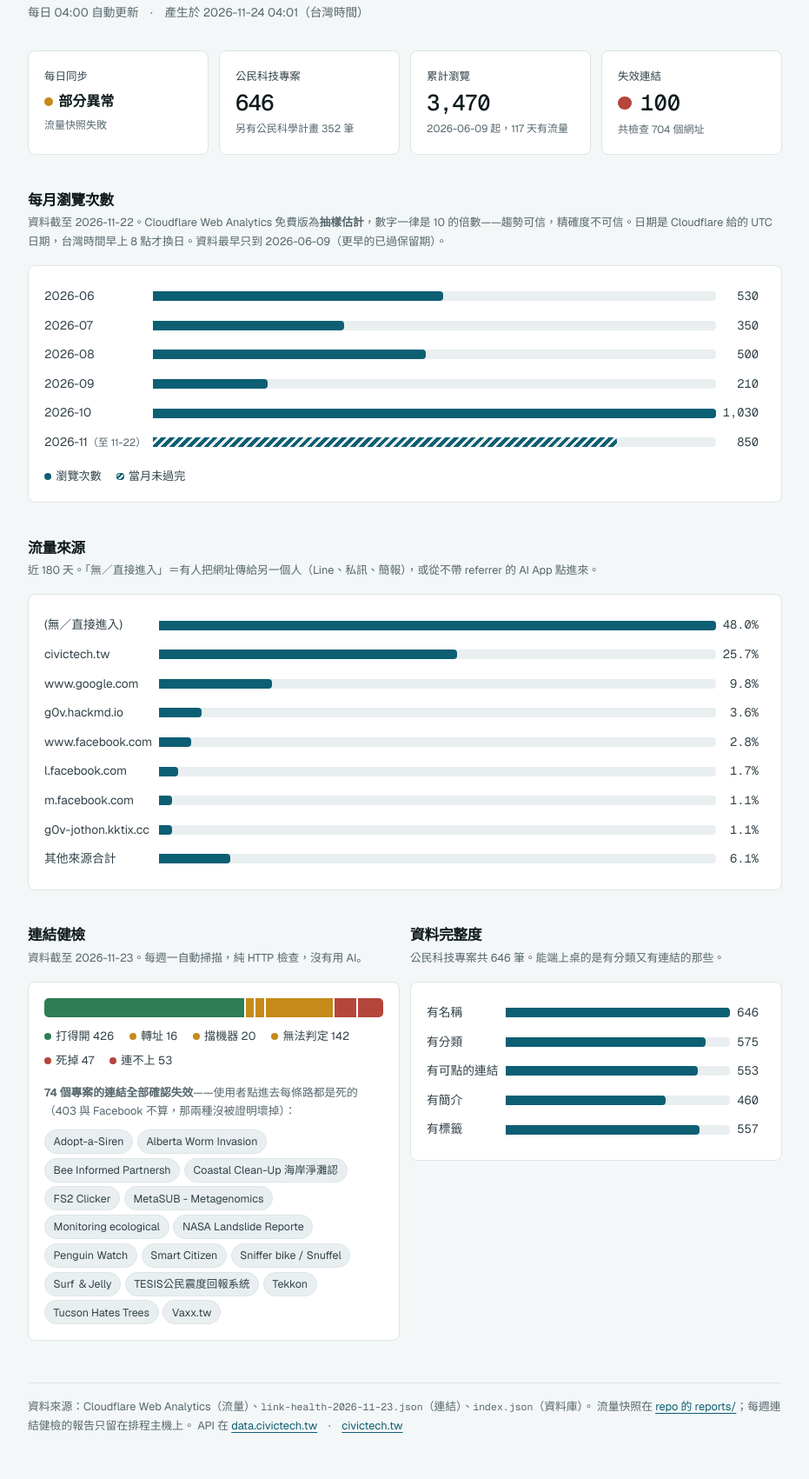
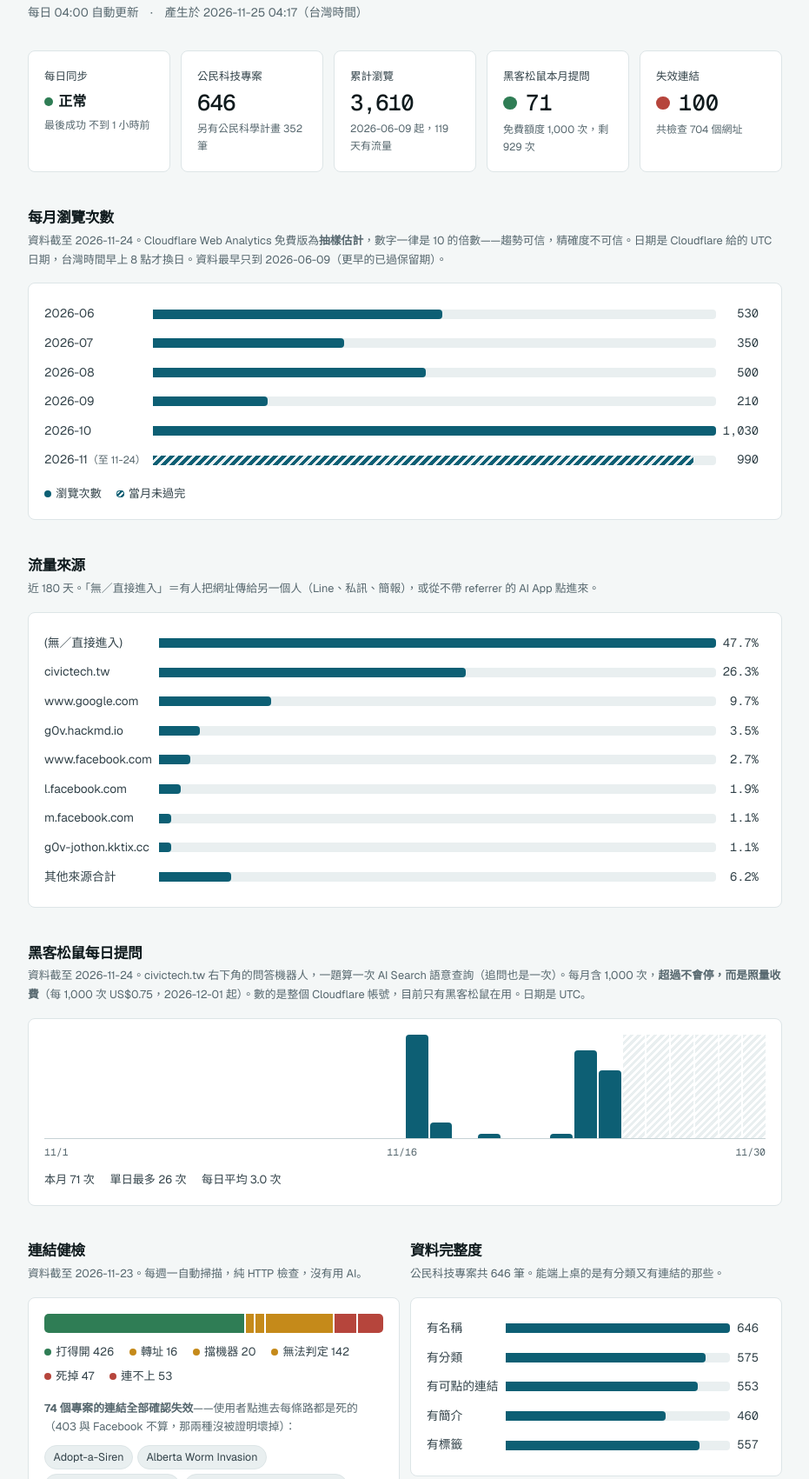
Before and after one commit to g0v/civictech-tw-data, a plain HTML site: page data/status.html in a window 1280 px wide. Shown: the part 130-1831 px from the top of the page at 87% size, without its empty margins (174-1105 px from the left). Drawn offline with nearby package versions, Linux system fonts and the light colour scheme.

Commit message:
sync: 2026-11-25 資料更新

```diff
--- a/data/status.html
+++ b/data/status.html
@@ -2,7 +2,7 @@
 <html lang="zh-Hant-TW"><head><meta charset="utf-8">
 <meta name="viewport" content="width=device-width,initial-scale=1">
 <title>civictech.tw 運作狀況</title>
-<meta name="description" content="civictech.tw 的流量、資料完整度與連結健檢，每日自動更新。">
+<meta name="description" content="civictech.tw 的流量、黑客松鼠用量、資料完整度與連結健檢，每日自動更新。">
 <script>
   // 跟 civictech.tw 同一套：選過的優先，沒選過跟系統；在畫面出來前決定，免得閃一下
   (function () {
@@ -78,7 +78,7 @@ h1{font-size:1.75rem;font-weight:650;margin:0 0 .4rem}
 h2{font-size:1.05rem;font-weight:600;margin:2.6rem 0 .3rem}
 .note{color:var(--ink-muted);font-size:.8rem;margin:0 0 1rem}
 .card{background:var(--surface);border:1px solid var(--line);border-radius:8px;padding:18px}
-.tiles{display:grid;grid-template-columns:repeat(auto-fit,minmax(170px,1fr));gap:12px}
+.tiles{display:grid;grid-template-columns:repeat(auto-fit,minmax(150px,1fr));gap:12px}
 .tile .k{color:var(--ink-2);font-size:.78rem;margin-bottom:.35rem}
 .tile .v{font-family:var(--font-mono);font-size:1.6rem;font-weight:500;line-height:1.15;
   font-variant-numeric:tabular-nums;letter-spacing:-.03em}
@@ -93,6 +93,14 @@ td.lbl{color:var(--ink-2);white-space:nowrap;width:1%}
 td.num{text-align:right;font-family:var(--font-mono);font-variant-numeric:tabular-nums;color:var(--ink-2);white-space:nowrap;width:1%}
 .bar{height:11px;border-radius:0 4px 4px 0;background:var(--accent);min-width:2px}
 .track{background:var(--surface-2);border-radius:0 4px 4px 0;height:11px}
+.cols-chart{display:flex;align-items:flex-end;gap:2px;height:120px;
+  border-bottom:1px solid var(--line-strong)}
+.cols-chart .col{flex:1;height:100%;display:flex;align-items:flex-end;cursor:default}
+.cols-chart .col i{display:block;width:100%;background:var(--accent);border-radius:4px 4px 0 0}
+.cols-chart .col:hover i{background:var(--ink-2)}
+.cols-chart .col.future{background:repeating-linear-gradient(135deg,var(--surface-2) 0 3px,transparent 3px 6px)}
+.col-axis{display:flex;justify-content:space-between;font-family:var(--font-mono);font-size:.72rem;
+  color:var(--ink-muted);margin-top:.3rem}
 .stack{display:flex;height:22px;border-radius:5px;overflow:hidden;gap:2px;background:var(--surface)}
 .stack i{display:block}
 .legend{display:flex;flex-wrap:wrap;gap:.35rem 1.1rem;margin-top:.7rem;font-size:.82rem;color:var(--ink-2)}
@@ -120,45 +128,85 @@ svg text{fill:var(--ink-muted);font-size:11px}
 <button id="theme-toggle" class="icon-btn theme-toggle" type="button" aria-label="切換淺色／深色模式"><svg class="icon-moon" width="18" height="18" viewBox="0 0 24 24" fill="none" stroke="currentColor" stroke-width="1.75" stroke-linecap="round" stroke-linejoin="round" aria-hidden="true"><path d="M21 12.8A9 9 0 1 1 11.2 3a7 7 0 0 0 9.8 9.8z"/></svg><svg class="icon-sun" width="18" height="18" viewBox="0 0 24 24" fill="none" stroke="currentColor" stroke-width="1.75" stroke-linecap="round" stroke-linejoin="round" aria-hidden="true"><circle cx="12" cy="12" r="4"/><path d="M12 2v2M12 20v2M4.9 4.9l1.4 1.4M17.7 17.7l1.4 1.4M2 12h2M20 12h2M4.9 19.1l1.4-1.4M17.7 6.3l1.4-1.4"/></svg></button></nav></div></header>
 <main>
 <h1>civictech.tw 運作狀況</h1>
-<p class="sub">每日 04:00 自動更新　·　產生於 <time id="generated" datetime="2026-11-24T04:01:06+08:00">2026-11-24 04:01</time>（台灣時間）</p>
+<p class="sub">每日 04:00 自動更新　·　產生於 <time id="generated" datetime="2026-11-25T04:17:41+08:00">2026-11-25 04:17</time>（台灣時間）</p>
 
 <div class="tiles">
 <div class="card tile"><div class="k">每日同步</div>
-<div class="v pill"><span class="dot" style="background:var(--warn)"></span>部分異常</div>
-<div class="m">流量快照失敗</div></div>
+<div class="v pill"><span class="dot" style="background:var(--good)"></span>正常</div>
+<div class="m">最後成功 <time class="ago" datetime="2026-11-24T20:17:41+00:00">11-25 04:17</time></div></div>
 <div class="card tile"><div class="k">公民科技專案</div><div class="v">646</div>
 <div class="m">另有公民科學計畫 352 筆</div></div>
-<div class="card tile"><div class="k">累計瀏覽</div><div class="v">3,470</div>
-    <div class="m">2026-06-09 起，117 天有流量</div></div>
+<div class="card tile"><div class="k">累計瀏覽</div><div class="v">3,610</div>
+    <div class="m">2026-06-09 起，119 天有流量</div></div>
+<div class="card tile"><div class="k">黑客松鼠本月提問</div>
+    <div class="v pill n"><span class="dot" style="background:var(--good)"></span>71</div>
+    <div class="m">免費額度 1,000 次，剩 929 次</div></div>
 <div class="card tile"><div class="k">失效連結</div>
     <div class="v pill n"><span class="dot" style="background:var(--crit)"></span>100</div>
     <div class="m">共檢查 704 個網址</div></div>
 </div>
 <h2>每月瀏覽次數</h2>
-<p class="note">資料截至 2026-11-22。Cloudflare Web Analytics 免費版為<strong>抽樣估計</strong>，數字一律是 10 的倍數——趨勢可信，精確度不可信。日期是 Cloudflare 給的 UTC 日期，台灣時間早上 8 點才換日。資料最早只到 2026-06-09（更早的已過保留期）。</p>
+<p class="note">資料截至 2026-11-24。Cloudflare Web Analytics 免費版為<strong>抽樣估計</strong>，數字一律是 10 的倍數——趨勢可信，精確度不可信。日期是 Cloudflare 給的 UTC 日期，台灣時間早上 8 點才換日。資料最早只到 2026-06-09（更早的已過保留期）。</p>
 <div class="card"><table>
 <tr><td class="lbl">2026-06</td><td><div class="track"><div class="bar" style="width:51.5%"></div></div></td><td class="num">530</td></tr>
 <tr><td class="lbl">2026-07</td><td><div class="track"><div class="bar" style="width:34.0%"></div></div></td><td class="num">350</td></tr>
 <tr><td class="lbl">2026-08</td><td><div class="track"><div class="bar" style="width:48.5%"></div></div></td><td class="num">500</td></tr>
 <tr><td class="lbl">2026-09</td><td><div class="track"><div class="bar" style="width:20.4%"></div></div></td><td class="num">210</td></tr>
 <tr><td class="lbl">2026-10</td><td><div class="track"><div class="bar" style="width:100.0%"></div></div></td><td class="num">1,030</td></tr>
-<tr><td class="lbl">2026-11<span class="partial">（至 11-22）</span></td><td><div class="track"><div class="bar bar-partial" style="width:82.5%"></div></div></td><td class="num">850</td></tr>
+<tr><td class="lbl">2026-11<span class="partial">（至 11-24）</span></td><td><div class="track"><div class="bar bar-partial" style="width:96.1%"></div></div></td><td class="num">990</td></tr>
 </table><div class="legend"><span><span class="dot" style="background:var(--accent)"></span>瀏覽次數</span>
 <span><span class="dot dot-partial"></span>當月未過完</span>
 </div></div>
 <h2>流量來源</h2>
 <p class="note">近 180 天。「無／直接進入」＝有人把網址傳給另一個人（Line、私訊、簡報），或從不帶 referrer 的 AI App 點進來。</p>
 <div class="card"><table>
-<tr><td class="lbl">(無／直接進入)</td><td><div class="track"><div class="bar" style="width:100.0%"></div></div></td><td class="num">48.0%</td></tr>
-<tr><td class="lbl">civictech.tw</td><td><div class="track"><div class="bar" style="width:53.5%"></div></div></td><td class="num">25.7%</td></tr>
-<tr><td class="lbl">www.google.com</td><td><div class="track"><div class="bar" style="width:20.3%"></div></div></td><td class="num">9.8%</td></tr>
-<tr><td class="lbl">g0v.hackmd.io</td><td><div class="track"><div class="bar" style="width:7.6%"></div></div></td><td class="num">3.6%</td></tr>
-<tr><td class="lbl">www.facebook.com</td><td><div class="track"><div class="bar" style="width:5.8%"></div></div></td><td class="num">2.8%</td></tr>
-<tr><td class="lbl">l.facebook.com</td><td><div class="track"><div class="bar" style="width:3.5%"></div></div></td><td class="num">1.7%</td></tr>
-<tr><td class="lbl">m.facebook.com</td><td><div class="track"><div class="bar" style="width:2.3%"></div></div></td><td class="num">1.1%</td></tr>
-<tr><td class="lbl">g0v-jothon.kktix.cc</td><td><div class="track"><div class="bar" style="width:2.3%"></div></div></td><td class="num">1.1%</td></tr>
-<tr><td class="lbl">其他來源合計</td><td><div class="track"><div class="bar" style="width:12.8%"></div></div></td><td class="num">6.1%</td></tr>
+<tr><td class="lbl">(無／直接進入)</td><td><div class="track"><div class="bar" style="width:100.0%"></div></div></td><td class="num">47.7%</td></tr>
+<tr><td class="lbl">civictech.tw</td><td><div class="track"><div class="bar" style="width:55.1%"></div></div></td><td class="num">26.3%</td></tr>
+<tr><td class="lbl">www.google.com</td><td><div class="track"><div class="bar" style="width:20.2%"></div></div></td><td class="num">9.7%</td></tr>
+<tr><td class="lbl">g0v.hackmd.io</td><td><div class="track"><div class="bar" style="width:7.3%"></div></div></td><td class="num">3.5%</td></tr>
+<tr><td class="lbl">www.facebook.com</td><td><div class="track"><div class="bar" style="width:5.6%"></div></div></td><td class="num">2.7%</td></tr>
+<tr><td class="lbl">l.facebook.com</td><td><div class="track"><div class="bar" style="width:3.9%"></div></div></td><td class="num">1.9%</td></tr>
+<tr><td class="lbl">m.facebook.com</td><td><div class="track"><div class="bar" style="width:2.2%"></div></div></td><td class="num">1.1%</td></tr>
+<tr><td class="lbl">g0v-jothon.kktix.cc</td><td><div class="track"><div class="bar" style="width:2.2%"></div></div></td><td class="num">1.1%</td></tr>
+<tr><td class="lbl">其他來源合計</td><td><div class="track"><div class="bar" style="width:12.9%"></div></div></td><td class="num">6.2%</td></tr>
 </table></div>
+<h2>黑客松鼠每日提問</h2>
+<p class="note">資料截至 2026-11-24。civictech.tw 右下角的問答機器人，一題算一次 AI Search 語意查詢（追問也是一次）。每月含 1,000 次，<strong>超過不會停，而是照量收費</strong>（每 1,000 次 US$0.75，2026-12-01 起）。數的是整個 Cloudflare 帳號，目前只有黑客松鼠在用。日期是 UTC。</p>
+<div class="card"><div class="cols-chart" role="img" aria-label="2026-11 每日提問次數，本月共 71 次，單日最多 26 次">
+<div class="col" title="11/1：0 次"><i style="height:0.0%"></i></div>
+<div class="col" title="11/2：0 次"><i style="height:0.0%"></i></div>
+<div class="col" title="11/3：0 次"><i style="height:0.0%"></i></div>
+<div class="col" title="11/4：0 次"><i style="height:0.0%"></i></div>
+<div class="col" title="11/5：0 次"><i style="height:0.0%"></i></div>
+<div class="col" title="11/6：0 次"><i style="height:0.0%"></i></div>
+<div class="col" title="11/7：0 次"><i style="height:0.0%"></i></div>
+<div class="col" title="11/8：0 次"><i style="height:0.0%"></i></div>
+<div class="col" title="11/9：0 次"><i style="height:0.0%"></i></div>
+<div class="col" title="11/10：0 次"><i style="height:0.0%"></i></div>
+<div class="col" title="11/11：0 次"><i style="height:0.0%"></i></div>
+<div class="col" title="11/12：0 次"><i style="height:0.0%"></i></div>
+<div class="col" title="11/13：0 次"><i style="height:0.0%"></i></div>
+<div class="col" title="11/14：0 次"><i style="height:0.0%"></i></div>
+<div class="col" title="11/15：0 次"><i style="height:0.0%"></i></div>
+<div class="col" title="11/16：26 次"><i style="height:100.0%"></i></div>
+<div class="col" title="11/17：4 次"><i style="height:15.4%"></i></div>
+<div class="col" title="11/18：0 次"><i style="height:0.0%"></i></div>
+<div class="col" title="11/19：1 次"><i style="height:3.8%"></i></div>
+<div class="col" title="11/20：0 次"><i style="height:0.0%"></i></div>
+<div class="col" title="11/21：0 次"><i style="height:0.0%"></i></div>
+<div class="col" title="11/22：1 次"><i style="height:3.8%"></i></div>
+<div class="col" title="11/23：22 次"><i style="height:84.6%"></i></div>
+<div class="col" title="11/24：17 次"><i style="height:65.4%"></i></div>
+<div class="col future" title="11/25：—"><i style="height:0.0%"></i></div>
+<div class="col future" title="11/26：—"><i style="height:0.0%"></i></div>
+<div class="col future" title="11/27：—"><i style="height:0.0%"></i></div>
+<div class="col future" title="11/28：—"><i style="height:0.0%"></i></div>
+<div class="col future" title="11/29：—"><i style="height:0.0%"></i></div>
+<div class="col future" title="11/30：—"><i style="height:0.0%"></i></div>
+</div>
+<div class="col-axis"><span>11/1</span><span>11/16</span><span>11/30</span></div>
+<div class="legend"><span>本月 71 次</span><span>單日最多 26 次</span><span>每日平均 3.0 次</span></div>
+</div>
 <div class="cols">
 <div><h2>連結健檢</h2>
 <p class="note">資料截至 2026-11-23。每週一自動掃描，純 HTTP 檢查，沒有用 AI。</p>
@@ -191,7 +239,7 @@ svg text{fill:var(--ink-muted);font-size:11px}
 </table></div></div>
 </div>
 <footer>
-資料來源：Cloudflare Web Analytics（流量）、<code>link-health-2026-11-23.json</code>（連結）、<code>index.json</code>（資料庫）。
+資料來源：Cloudflare Web Analytics（流量）、Cloudflare GraphQL Analytics（黑客松鼠用量）、<code>link-health-2026-11-23.json</code>（連結）、<code>index.json</code>（資料庫）。
 流量快照在 <a href="https://github.com/g0v/civictech-tw-data/tree/main/reports">repo 的 reports/</a>；每週連結健檢的報告只留在排程主機上。
 API 在 <a href="/">data.civictech.tw</a>　·　<a href="https://civictech.tw">civictech.tw</a>
 </footer></main>
```
Also changed, not shown: reports/ask-usage-2026-11.json (added, +42 -0 lines), reports/traffic-2026-11.json (+67 -54 lines).
